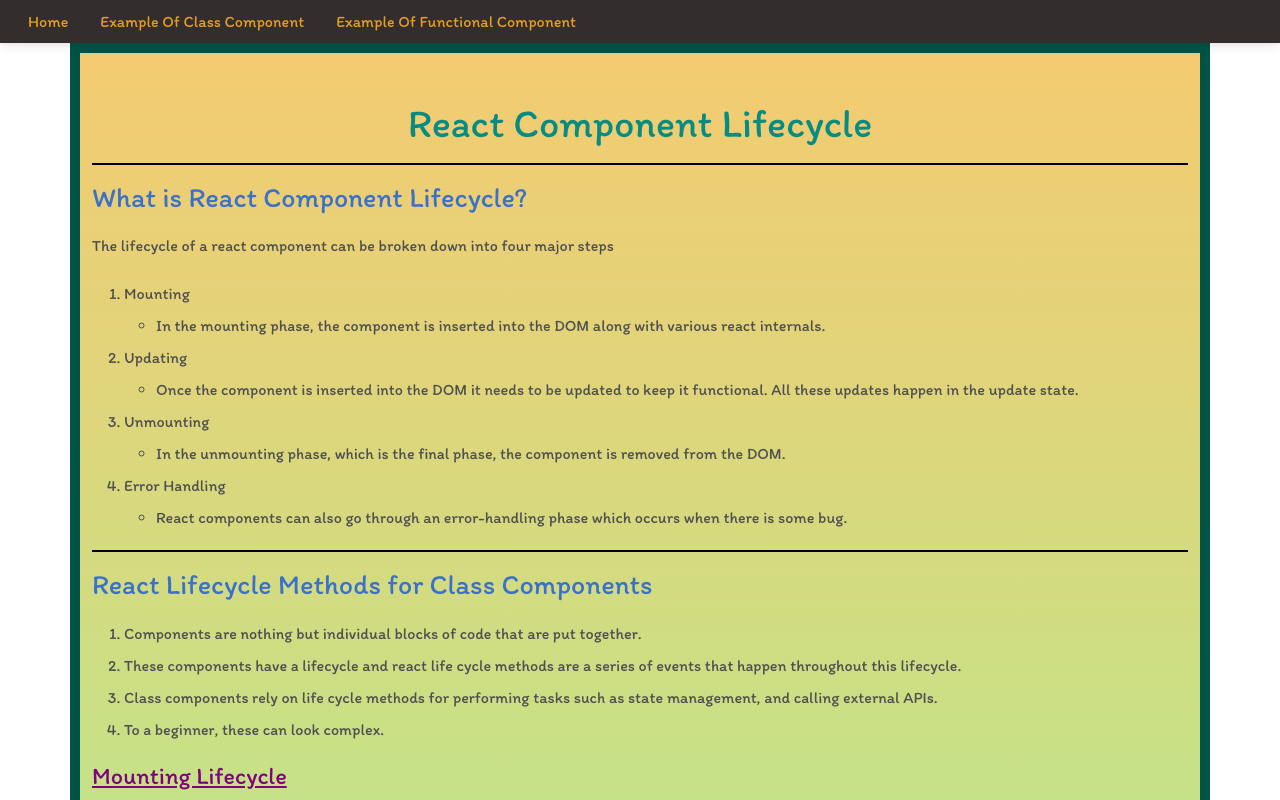
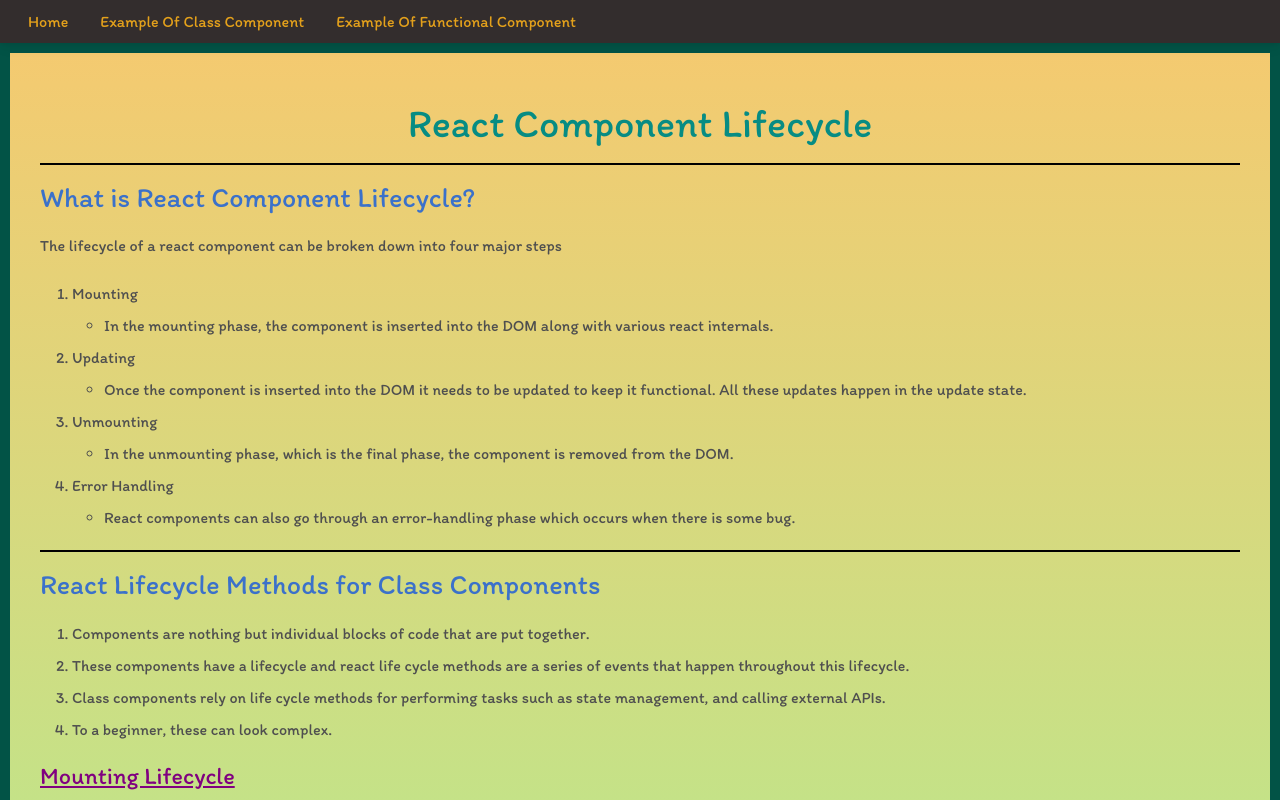
Before and after one commit to vjy2080/Assignment, a React (Create React App) app in the folder 07_Lists_and_Hooks/module-10-list-and-hooks/: page / in a window 1280 px wide. Shown: the top 800 px of the page. Built offline with nearby package versions, Linux system fonts and the light colour scheme.

Commit message:
Update Assignment

```diff
--- a/07_Lists_and_Hooks/module-10-list-and-hooks/src/App.css
+++ b/07_Lists_and_Hooks/module-10-list-and-hooks/src/App.css
@@ -7,7 +7,7 @@
     font-family: 'Itim', cursive;
 }
 
-.container {
+.main {
     padding: 30px;
     background: rgb(244, 202, 112);
     background: linear-gradient(0deg, rgba(244, 202, 112, 1) 0%, rgba(173, 238, 147, 1) 25%, rgba(141, 240, 231, 1) 50%, rgba(173, 238, 147, 1) 75%, rgba(244, 202, 112, 1) 100%);
--- a/07_Lists_and_Hooks/module-10-list-and-hooks/src/Components/ClassCompo/ExampleOfClassComponent.jsx
+++ b/07_Lists_and_Hooks/module-10-list-and-hooks/src/Components/ClassCompo/ExampleOfClassComponent.jsx
@@ -5,7 +5,7 @@ import { Link, Outlet } from "react-router-dom";
 export default function ExampleOfClassComponent() {
     return (
         <>
-            <div className="container">
+            <div className="main">
                 <h2 className='text-center'>React Lifecycle Methods for Class Components</h2>
                 <div className="row my-3 p-3 border border-secondary rounded">
                     <div className="col">
@@ -16,7 +16,7 @@ export default function ExampleOfClassComponent() {
                         </div>
                         <div className="col">
 
-                            <Outlet />
+                            <Outlet></Outlet>
                         </div>
                     </div>
                 </div>
--- a/07_Lists_and_Hooks/module-10-list-and-hooks/src/Components/FunctionalCompo/ExampleOfFunctionalComponent.jsx
+++ b/07_Lists_and_Hooks/module-10-list-and-hooks/src/Components/FunctionalCompo/ExampleOfFunctionalComponent.jsx
@@ -1,12 +1,11 @@
 import React from 'react';
 import { Link, Outlet } from "react-router-dom";
-// import FunctionalComponentMenu from './FunctionalComponentMenu.jsx';
 
 
 export default function ExampleOfFunctionalComponent() {
   return (
     <>
-      <div className="container">
+      <div className="main">
         <h2 className='text-center' >React Lifecycle Methods for Functional Components</h2>
         <div className="row my-3 p-3 border border-secondary rounded">
           <div className="col">
--- a/07_Lists_and_Hooks/module-10-list-and-hooks/src/Home.jsx
+++ b/07_Lists_and_Hooks/module-10-list-and-hooks/src/Home.jsx
@@ -7,7 +7,7 @@ import UnmountingLifecycle from '../src/UnmountingLifecycle.png'
 export default function Home() {
     return (
         <>
-            <div className="container">
+            <div className="main">
                 <div className="row">
                     <div className="col">
                         <h1 className="text-center mt-3">React Component Lifecycle</h1>
```
